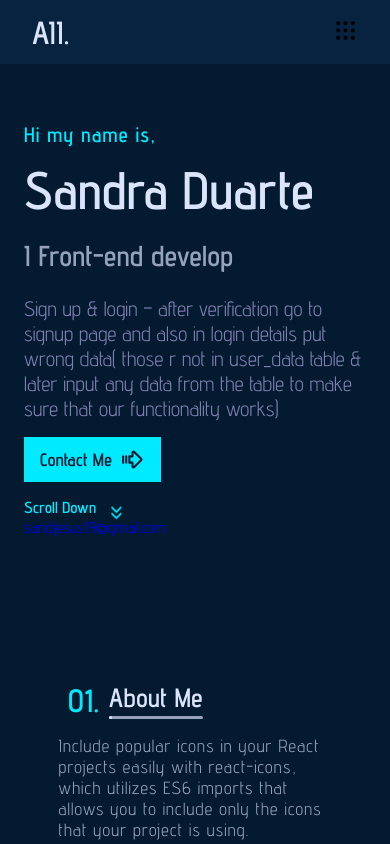
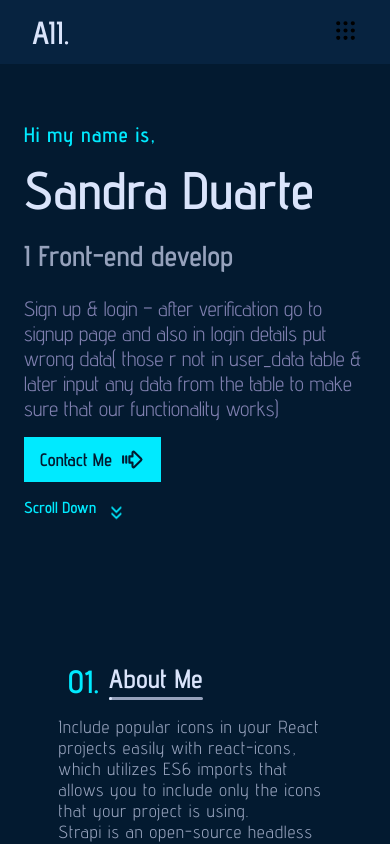
Before and after one commit to Sandra-Duarte/my-portfolio, a React (Create React App) app: page / in a window 390 px wide. Shown: the top 844 px of the page. Built offline with nearby package versions, Linux system fonts and the light colour scheme.

Commit message:
media screen app difine

```diff
--- a/src/App.css
+++ b/src/App.css
@@ -190,7 +190,32 @@
   .section{
    padding: 6rem 0 4rem;
   }
+  .container{
+    width: 70%;
+    margin: auto;
+  }
 }
+
+@media screen and (min-width:1240px){
+  .section{
+   padding: 6rem 0 4rem;
+  }
+  .container{
+    width: 70%;
+    margin: auto;
+  }
+}
+@media screen and (min-width:1440px){
+  body{
+    zoom: 1;
+   }
+}
+@media screen and (min-width:2560px){
+  body{
+    zoom: 1.7;
+   }
+}
+
 
 
 
--- a/src/Componenent/Page/Home Section/Home.scss
+++ b/src/Componenent/Page/Home Section/Home.scss
@@ -94,7 +94,12 @@
       }
 
     }
+
+    .leftIcons, .rightEmail{
+      display: none;
     }
+
+  }
    }
 
    // MEDIA QUERIES------------------------->
```
